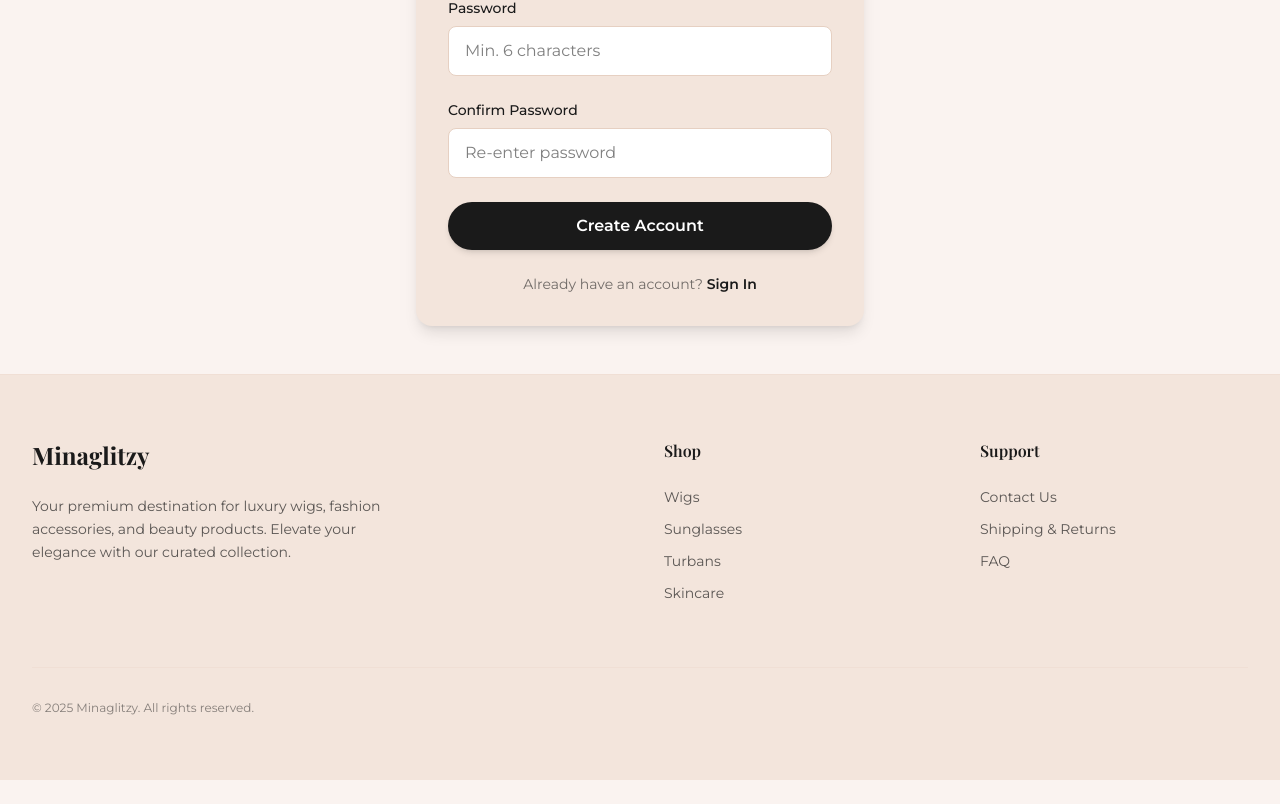
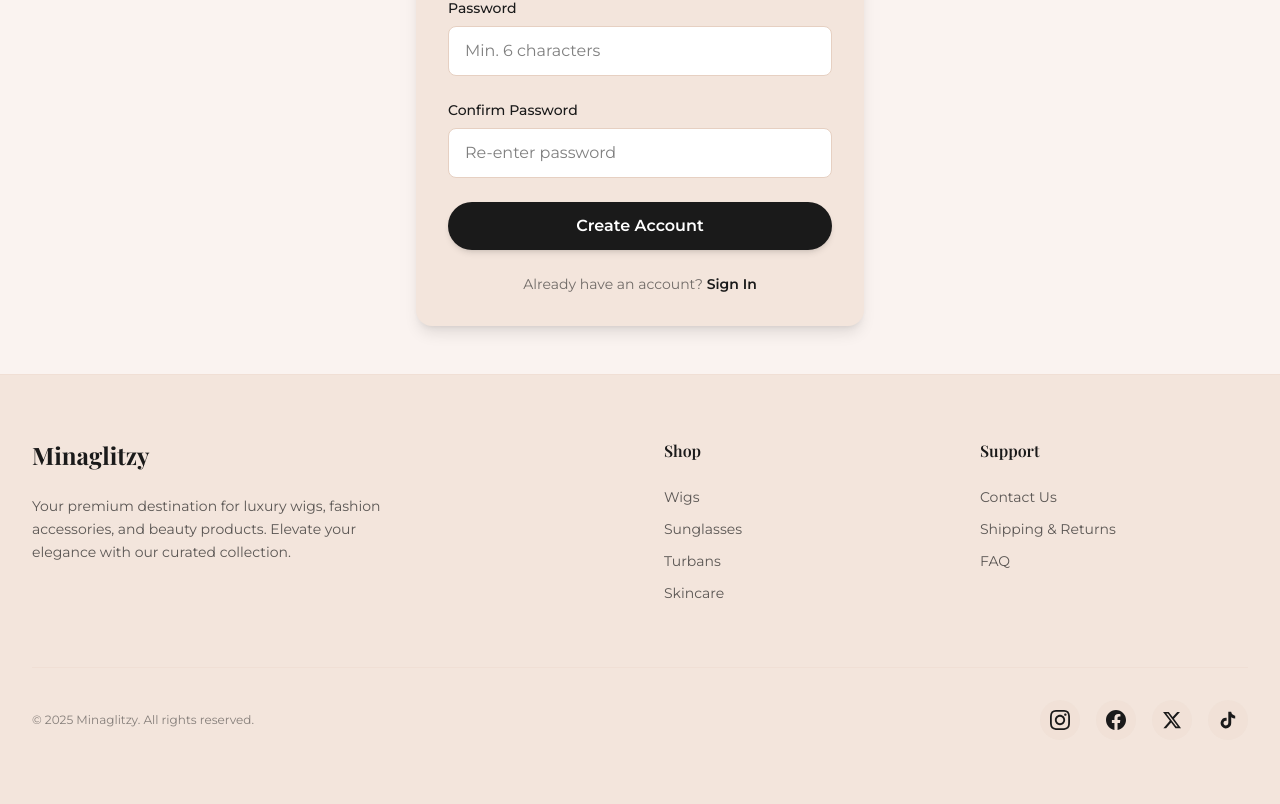
Before and after one commit to tiankay999/Oristic-Motors-, a Next.js app: page /signup in a window 1280 px wide. Shown: the part 569-1373 px from the top of the page. Before the commit the page ends 1349 px from the top, so only its background shows below. Built offline with nearby package versions, Linux system fonts and the light colour scheme; a web font is replaced by a local one.

Commit message:
Added new settings to my admin pannel

```diff
--- a/app/api/products/route.ts
+++ b/app/api/products/route.ts
@@ -18,12 +18,20 @@ async function ensureDataDir() {
 export async function GET() {
     try {
         await ensureDataDir();
-        const fileContents = await fs.readFile(DATA_FILE, 'utf8');
-        const products = JSON.parse(fileContents);
-        return NextResponse.json(products);
+
+        try {
+            const fileContents = await fs.readFile(DATA_FILE, 'utf8');
+            const products = JSON.parse(fileContents);
+            return NextResponse.json(products);
+        } catch (error) {
+            // File doesn't exist, initialize with empty array
+            console.log('Products file not found, initializing with empty array');
+            await fs.writeFile(DATA_FILE, JSON.stringify([], null, 2));
+            return NextResponse.json([]);
+        }
     } catch (error) {
         console.error('Error reading products:', error);
-        return NextResponse.json([], { status: 500 });
+        return NextResponse.json({ error: 'Failed to fetch products' }, { status: 500 });
     }
 }
 
@@ -33,9 +41,17 @@ export async function POST(request: Request) {
         await ensureDataDir();
         const newProduct = await request.json();
 
-        // Read existing products
-        const fileContents = await fs.readFile(DATA_FILE, 'utf8');
-        const products = JSON.parse(fileContents);
+        let products = [];
+
+        // Read existing products or initialize empty array
+        try {
+            const fileContents = await fs.readFile(DATA_FILE, 'utf8');
+            products = JSON.parse(fileContents);
+        } catch (error) {
+            // File doesn't exist yet, start with empty array
+            console.log('Initializing new products file');
+            products = [];
+        }
 
         // Add new product
         products.push(newProduct);
@@ -46,6 +62,7 @@ export async function POST(request: Request) {
         return NextResponse.json(newProduct, { status: 201 });
     } catch (error) {
         console.error('Error adding product:', error);
-        return NextResponse.json({ error: 'Failed to add product' }, { status: 500 });
+        const errorMessage = error instanceof Error ? error.message : 'Failed to add product';
+        return NextResponse.json({ error: errorMessage }, { status: 500 });
     }
 }
--- a/app/components/Footer.tsx
+++ b/app/components/Footer.tsx
@@ -33,7 +33,65 @@ export default function Footer() {
                         &copy; {new Date().getFullYear()} Minaglitzy. All rights reserved.
                     </p>
                     <div className="flex gap-4">
-                        {/* Social icons could go here */}
+                        {/* Instagram */}
+                        <a
+                            href="https://instagram.com/minaglitzy"
+                            target="_blank"
+                            rel="noopener noreferrer"
+                            className="group"
+                            aria-label="Follow us on Instagram"
+                        >
+                            <div className="w-10 h-10 rounded-full bg-champagne-dark/20 flex items-center justify-center transition-all duration-300 group-hover:bg-luxury-black group-hover:scale-110">
+                                <svg className="w-5 h-5 text-luxury-black group-hover:text-champagne transition-colors" fill="currentColor" viewBox="0 0 24 24">
+                                    <path d="M12 2.163c3.204 0 3.584.012 4.85.07 3.252.148 4.771 1.691 4.919 4.919.058 1.265.069 1.645.069 4.849 0 3.205-.012 3.584-.069 4.849-.149 3.225-1.664 4.771-4.919 4.919-1.266.058-1.644.07-4.85.07-3.204 0-3.584-.012-4.849-.07-3.26-.149-4.771-1.699-4.919-4.92-.058-1.265-.07-1.644-.07-4.849 0-3.204.013-3.583.07-4.849.149-3.227 1.664-4.771 4.919-4.919 1.266-.057 1.645-.069 4.849-.069zm0-2.163c-3.259 0-3.667.014-4.947.072-4.358.2-6.78 2.618-6.98 6.98-.059 1.281-.073 1.689-.073 4.948 0 3.259.014 3.668.072 4.948.2 4.358 2.618 6.78 6.98 6.98 1.281.058 1.689.072 4.948.072 3.259 0 3.668-.014 4.948-.072 4.354-.2 6.782-2.618 6.979-6.98.059-1.28.073-1.689.073-4.948 0-3.259-.014-3.667-.072-4.947-.196-4.354-2.617-6.78-6.979-6.98-1.281-.059-1.69-.073-4.949-.073zm0 5.838c-3.403 0-6.162 2.759-6.162 6.162s2.759 6.163 6.162 6.163 6.162-2.759 6.162-6.163c0-3.403-2.759-6.162-6.162-6.162zm0 10.162c-2.209 0-4-1.79-4-4 0-2.209 1.791-4 4-4s4 1.791 4 4c0 2.21-1.791 4-4 4zm6.406-11.845c-.796 0-1.441.645-1.441 1.44s.645 1.44 1.441 1.44c.795 0 1.439-.645 1.439-1.44s-.644-1.44-1.439-1.44z" />
+                                </svg>
+                            </div>
+                        </a>
+
+                        {/* Facebook */}
+                        <a
+                            href="https://facebook.com/minaglitzy"
+                            target="_blank"
+                            rel="noopener noreferrer"
+                            className="group"
+                            aria-label="Follow us on Facebook"
+                        >
+                            <div className="w-10 h-10 rounded-full bg-champagne-dark/20 flex items-center justify-center transition-all duration-300 group-hover:bg-luxury-black group-hover:scale-110">
+                                <svg className="w-5 h-5 text-luxury-black group-hover:text-champagne transition-colors" fill="currentColor" viewBox="0 0 24 24">
+                                    <path d="M24 12.073c0-6.627-5.373-12-12-12s-12 5.373-12 12c0 5.99 4.388 10.954 10.125 11.854v-8.385H7.078v-3.47h3.047V9.43c0-3.007 1.792-4.669 4.533-4.669 1.312 0 2.686.235 2.686.235v2.953H15.83c-1.491 0-1.956.925-1.956 1.874v2.25h3.328l-.532 3.47h-2.796v8.385C19.612 23.027 24 18.062 24 12.073z" />
+                                </svg>
+                            </div>
+                        </a>
+
+                        {/* Twitter/X */}
+                        <a
+                            href="https://twitter.com/minaglitzy"
+                            target="_blank"
+                            rel="noopener noreferrer"
+                            className="group"
+                            aria-label="Follow us on Twitter"
+                        >
+                            <div className="w-10 h-10 rounded-full bg-champagne-dark/20 flex items-center justify-center transition-all duration-300 group-hover:bg-luxury-black group-hover:scale-110">
+                                <svg className="w-5 h-5 text-luxury-black group-hover:text-champagne transition-colors" fill="currentColor" viewBox="0 0 24 24">
+                                    <path d="M18.244 2.25h3.308l-7.227 8.26 8.502 11.24H16.17l-5.214-6.817L4.99 21.75H1.68l7.73-8.835L1.254 2.25H8.08l4.713 6.231zm-1.161 17.52h1.833L7.084 4.126H5.117z" />
+                                </svg>
+                            </div>
+                        </a>
+
+                        {/* TikTok */}
+                        <a
+                            href="https://tiktok.com/@minaglitzy"
+                            target="_blank"
+                            rel="noopener noreferrer"
+                            className="group"
+                            aria-label="Follow us on TikTok"
+                        >
+                            <div className="w-10 h-10 rounded-full bg-champagne-dark/20 flex items-center justify-center transition-all duration-300 group-hover:bg-luxury-black group-hover:scale-110">
+                                <svg className="w-5 h-5 text-luxury-black group-hover:text-champagne transition-colors" fill="currentColor" viewBox="0 0 24 24">
+                                    <path d="M19.59 6.69a4.83 4.83 0 0 1-3.77-4.25V2h-3.45v13.67a2.89 2.89 0 0 1-5.2 1.74 2.89 2.89 0 0 1 2.31-4.64 2.93 2.93 0 0 1 .88.13V9.4a6.84 6.84 0 0 0-1-.05A6.33 6.33 0 0 0 5 20.1a6.34 6.34 0 0 0 10.86-4.43v-7a8.16 8.16 0 0 0 4.77 1.52v-3.4a4.85 4.85 0 0 1-1-.1z" />
+                                </svg>
+                            </div>
+                        </a>
                     </div>
                 </div>
             </div>
--- a/app/signup/page.tsx
+++ b/app/signup/page.tsx
@@ -100,7 +100,7 @@ export default function SignupPage() {
                                 Phone number
                             </label>
                             <input
-                                type="email"
+                                type="text"
                                 id="phone"
                                 value={formData.phone}
                                 onChange={(e) => setFormData({ ...formData, phone: e.target.value })}
```
Also changed, not shown: app/admin/page.tsx (+38 -6 lines).
